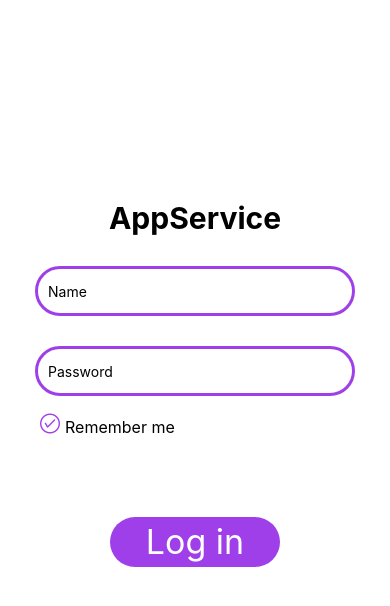
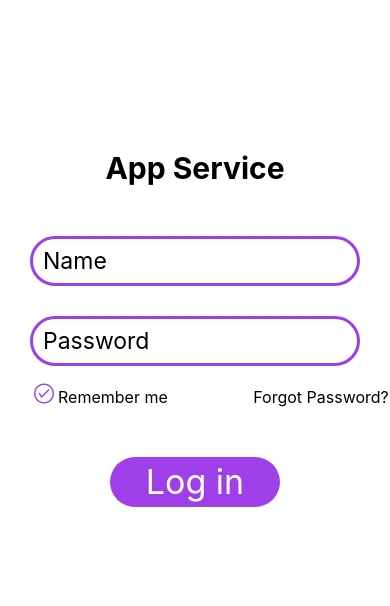
Before and after one commit to jaratrawee01/tradesman_service, a React Native app: screen / in a window 390 px wide. Shown: the top 606 px of the page. Built offline with nearby package versions, Linux system fonts and the light colour scheme.

Commit message:
แก้ไข

```diff
--- a/screens/login.js
+++ b/screens/login.js
@@ -12,8 +12,8 @@ class Login extends Component {
   render() {
     return (
       <SafeAreaView style={styles.container}>
-                <Text style={styles.text}>AppService</Text>
-          <View>
+                <Text style={styles.text}>App Service</Text>
+          <View style={styles.marginTop}>
             <TextInput  style={styles.input}
                 placeholder={'Name'}
             />
@@ -24,7 +24,7 @@ class Login extends Component {
 
             <View style={styles.icons}>
             <AntDesign name="checkcircleo" size={20} color="rgba(159, 63, 233, 1)" />
-            <Text style={styles.text1}>Remember me</Text>
+            <Text style={styles.text1}><Text style={styles.text2}>{'Remember me'}</Text>                   {'Forgot Password?'}</Text>
             </View>
 
           <View style={styles.button}>
@@ -41,7 +41,7 @@ class Login extends Component {
 
 const styles = StyleSheet.create({
   container: {
-    marginTop: 200,
+    marginTop: 150,
   },
   bigBlue: {
     color: 'blue',
@@ -53,14 +53,14 @@ const styles = StyleSheet.create({
   },
   input: {
     height: 50,
-    marginLeft: 35,
-    marginRight: 35,
-    borderWidth: 1,
+    marginLeft: 30,
+    marginRight: 30,
     padding: 10,
     marginTop: 30,
     borderRadius: 30,
     borderWidth: 3,
     borderColor: 'rgba(159, 63, 233, 1)',
+    fontSize: 23,
   },
   text: {
     color: 444,
@@ -69,7 +69,7 @@ const styles = StyleSheet.create({
     fontSize: 30,
   },
   button: {
-  marginTop: 80,
+  marginTop: 50,
   margin: 110,
   },
   button1: {
@@ -78,14 +78,21 @@ const styles = StyleSheet.create({
   borderRadius: 25,
   },
   text1: {
-    marginLeft: 25,
+    marginLeft: 24,
+    marginTop: -18,
+    fontSize: 16,
+  },
+  text2: {
     marginTop: -18,
     fontSize: 16,
   },
   icons: {
      marginTop: 16,
-     marginLeft: 40,
-  }
+     marginLeft: 34,
+  },
+  marginTop: {
+    marginTop: 20,
+  },
 
 });
 
```
